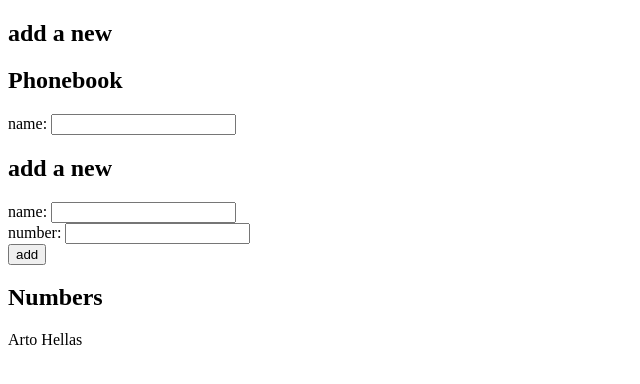
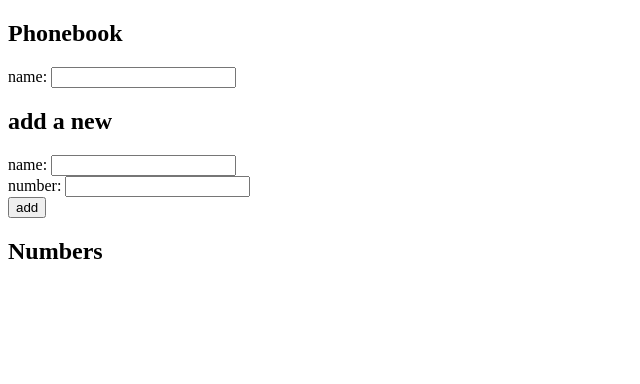
Before and after one commit to HossBigft/fullStackOpen, a React (Vite) app in the folder part2/phonebook/: page / in a window 1280 px wide. Shown: the top 384 px of the page, without its empty margins (0-640 px from the left). Built offline with nearby package versions, Linux system fonts and the light colour scheme.

Commit message:
Move headers out of components

```diff
--- a/part2/phonebook/src/App.jsx
+++ b/part2/phonebook/src/App.jsx
@@ -9,7 +9,6 @@ const Phonebook = ({ records, filterString }) => {
         );
   return (
     <div>
-      <h2>Numbers</h2>
       {recordsToPrint.map((record) => (
         <div key={record.name}>
           {record.name} {record.number}
@@ -28,7 +27,6 @@ const RecordForm = ({
 }) => {
   return (
     <div>
-      <h2>add a new</h2>
       <form onSubmit={onAddRecord}>
         <div>
           name: <input value={name} onChange={handleNameChange} />
@@ -45,8 +43,6 @@ const RecordForm = ({
 const Filter = ({ filterString, handler }) => {
   return (
     <div>
-      <h2>add a new</h2>
-      <h2>Phonebook</h2>
       <div>
         name: <input value={filterString} onChange={handler} />
       </div>
@@ -55,7 +51,7 @@ const Filter = ({ filterString, handler }) => {
 };
 
 const App = () => {
-  const [records, setRecords] = useState([{ name: "Arto Hellas", number: "" }]);
+  const [records, setRecords] = useState([{ name: "", number: "" }]);
   const [name, setNewName] = useState("");
   const [number, setNewNumber] = useState("");
   const [filterString, setFilterString] = useState("");
@@ -84,7 +80,9 @@ const App = () => {
   };
   return (
     <div>
+      <h2>Phonebook</h2>
       <Filter filterString={filterString} handler={handleFilterStringChange} />
+      <h2>add a new</h2>
       <RecordForm
         name={name}
         number={number}
@@ -92,6 +90,7 @@ const App = () => {
         handleNumberChange={handleNumberChange}
         onAddRecord={addRecord}
       />
+      <h2>Numbers</h2>
       <Phonebook records={records} filterString={filterString} />
     </div>
   );
```
